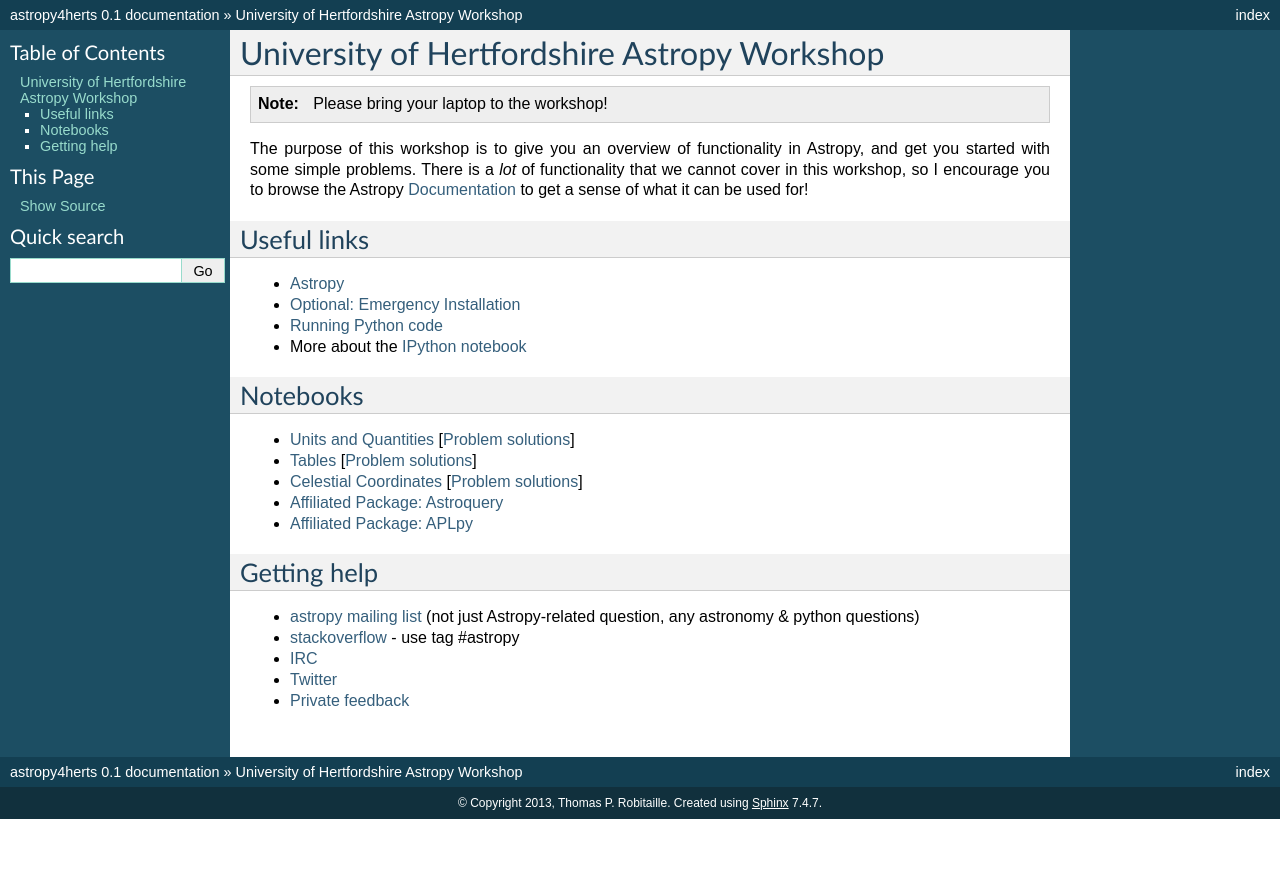
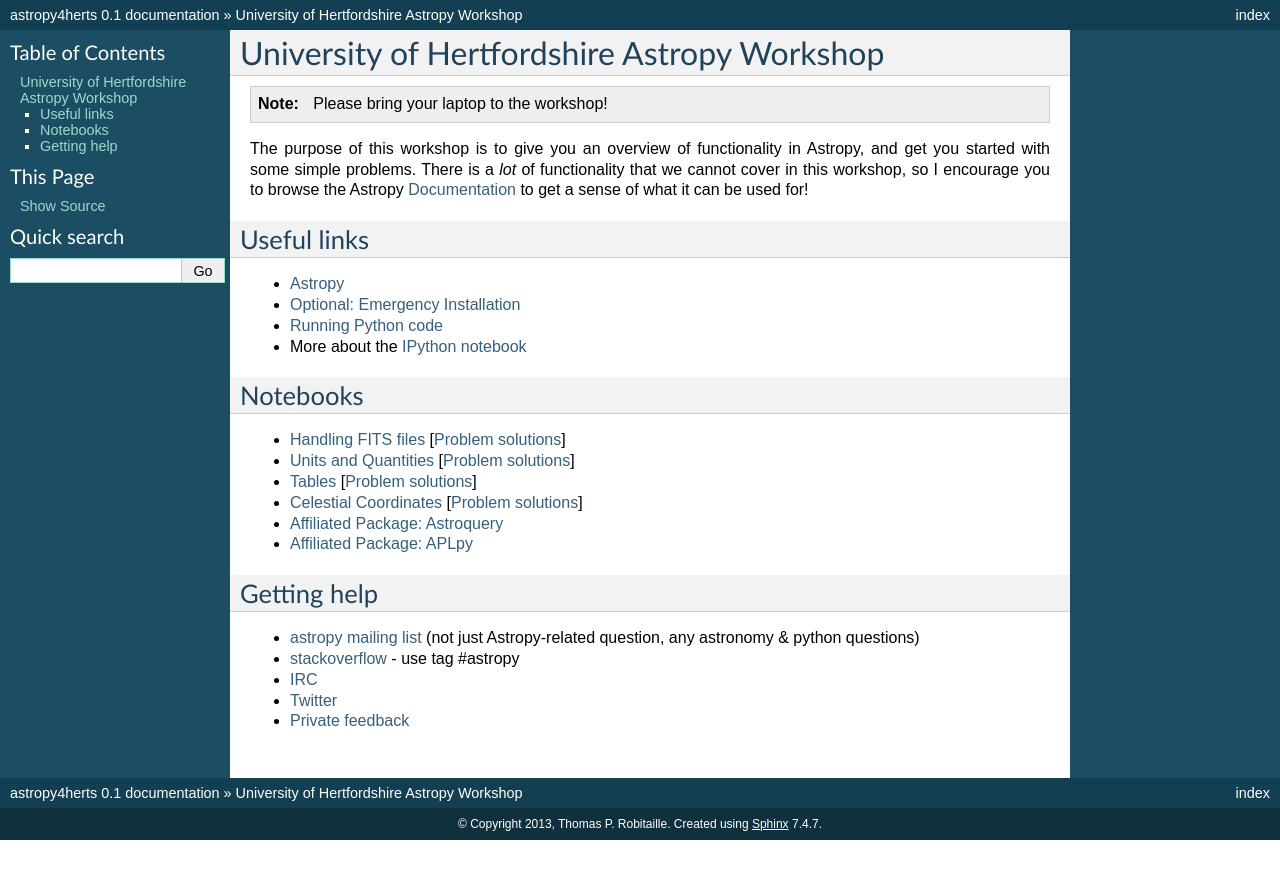
Before and after one commit to astropy/astropy4scipy2014, a Sphinx documentation site: the page built from docs/index.rst, in a window 1280 px wide. Shown: the top 879 px of the page. Built offline with Sphinx 7.4.7, drawn with Linux system fonts in a browser that asks for light colours.

Commit message:
Added link to FITS section

```diff
--- a/docs/index.rst
+++ b/docs/index.rst
@@ -22,6 +22,7 @@ Notebooks
 
 .. TODO: FITS
 
+* `Handling FITS files <http://mpia.de/~robitaille/astropy4herts/notebooks/Handling%20FITS%20files.html>`_ [`Problem solutions <http://mpia.de/~robitaille/astropy4herts/notebooks/Handling%20FITS%20files%20-%20Solutions.html>`_]
 * `Units and Quantities <http://mpia.de/~robitaille/astropy4herts/notebooks/Unit%20Conversion.html>`_ [`Problem solutions <http://mpia.de/~robitaille/astropy4herts/notebooks/Unit%20Conversion%20-%20Solutions.html>`_]
 * `Tables <http://mpia.de/~robitaille/astropy4herts/notebooks/Tables.html>`_ [`Problem solutions <http://mpia.de/~robitaille/astropy4herts/notebooks/Tables%20-%20Solutions.html>`_]
 * `Celestial Coordinates <http://mpia.de/~robitaille/astropy4herts/notebooks/Celestial%20Coordinates.html>`_ [`Problem solutions <http://mpia.de/~robitaille/astropy4herts/notebooks/Celestial%20Coordinates%20-%20Solutions.html>`_]
```
